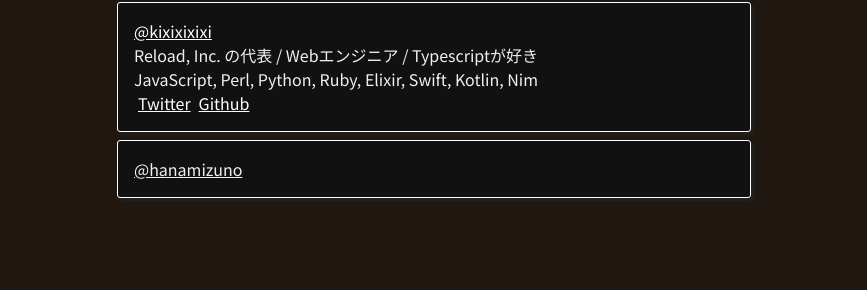
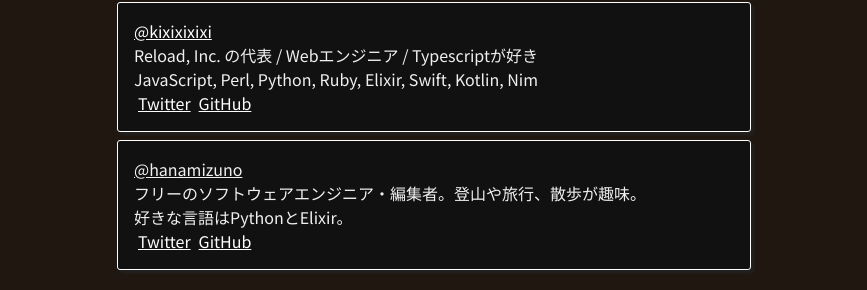
Before and after one commit to fffff-cafe/fffff-cafe.com, a Next.js app: page / in a window 1280 px wide. Shown: the part 2797-3087 px from the top of the page, without its empty margins (206-1073 px from the left). Built offline with nearby package versions, Linux system fonts and the light colour scheme; no server answers.

Commit message:
Add hanamizuno profile

```diff
--- a/components/member-section.tsx
+++ b/components/member-section.tsx
@@ -48,7 +48,7 @@ const MemberSection = (): ReactElement => {
               Twitter
             </a>
             <a href="//github.com/kixixixixi" target="_blank" rel="noreferrer">
-              Github
+              GitHub
             </a>
           </p>
         </MemberCard>
@@ -56,7 +56,23 @@ const MemberSection = (): ReactElement => {
           <p>
             <u>@hanamizuno</u>
           </p>
-          <p></p>
+          <p>
+            フリーのソフトウェアエンジニア・編集者。登山や旅行、散歩が趣味。
+            <br />
+            好きな言語はPythonとElixir。
+          </p>
+          <p className="links">
+            <a
+              href="//twitter.com/hanamizuno_"
+              target="_blank"
+              rel="noreferrer"
+            >
+              Twitter
+            </a>
+            <a href="//github.com/hanamizuno" target="_blank" rel="noreferrer">
+              GitHub
+            </a>
+          </p>
         </MemberCard>
       </Section>
     </>
```
